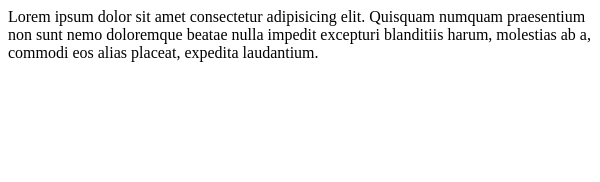
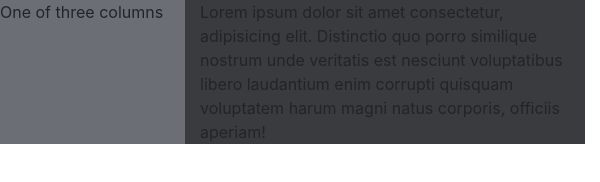
Before and after one commit to Remi-Guijarro/crypto-app, an Electron app: page src/index.html in a window 600 px wide. Drawn offline with nearby package versions, Linux system fonts and the light colour scheme.

Commit message:
add jquery ans custom page

```diff
--- a/assets/css/main.css
+++ b/assets/css/main.css
@@ -0,0 +1,21 @@
+@import '../node_modules/bootstrap/dist/css/bootstrap.css';
+
+.firstButton{
+    background-color: cadetblue;
+}
+
+.secondButton{
+    background-color: coral;
+}
+
+.panneau-droit{
+    background-color:#6b6f75;
+}
+
+.centre{
+    background-color: #393b3f;
+}
+
+.content{
+
+}
--- a/main.js
+++ b/main.js
@@ -34,6 +34,12 @@ const shell = require('electron').shell
                   label:'CoinMarketCap',
                   click(){
                     shell.openExternal('https://coinmarketcap.com')
+                  }
+                },
+                {
+                  label:'Terminal',
+                  click(){
+                    win.webContents.openDevTools()
                   }
                 },
                 {type : 'separator'},
--- a/package.json
+++ b/package.json
@@ -21,6 +21,7 @@
     "electron": "3.0.0"
   },
   "dependencies": {
-    "bootstrap": "^4.1.3"
+    "bootstrap": "^4.1.3",
+    "jquery": "^3.3.1"
   }
 }
--- a/src/index.html
+++ b/src/index.html
@@ -1,17 +1,23 @@
 <html lang="fr">
+
 <head>
     <meta charset="UTF-8">
     <meta name="viewport" content="width=device-width, initial-scale=1.0">
     <meta http-equiv="X-UA-Compatible" content="ie=edge">
     <link rel="stylesheet" href="../assets/css/main.css">
+    <link rel="stylesheet" href="../node_modules/bootstrap/dist/css/bootstrap.css">
     <title>Crypto App</title>
 </head>
 
 <body>
-        <p>
-            Lorem ipsum dolor sit amet consectetur adipisicing elit. Quisquam numquam praesentium non sunt nemo doloremque
-            beatae nulla impedit excepturi blanditiis harum, molestias ab a, commodi eos alias placeat, expedita
-            laudantium.
-        </p>
+    <div class="row" style="width:100%;">
+        <div class="col-4 panneau-droit">
+            One of three columns
+        </div>
+        <div class="col-8 centre">
+            Lorem ipsum dolor sit amet consectetur, adipisicing elit. Distinctio quo porro similique nostrum unde veritatis est nesciunt voluptatibus libero laudantium enim corrupti quisquam voluptatem harum magni natus corporis, officiis aperiam!
+        </div>
+    </div>
 </body>
+
 </html>
```
Also changed, not shown: 1 other file. Lines whose indentation alone changed are shown as unchanged.
